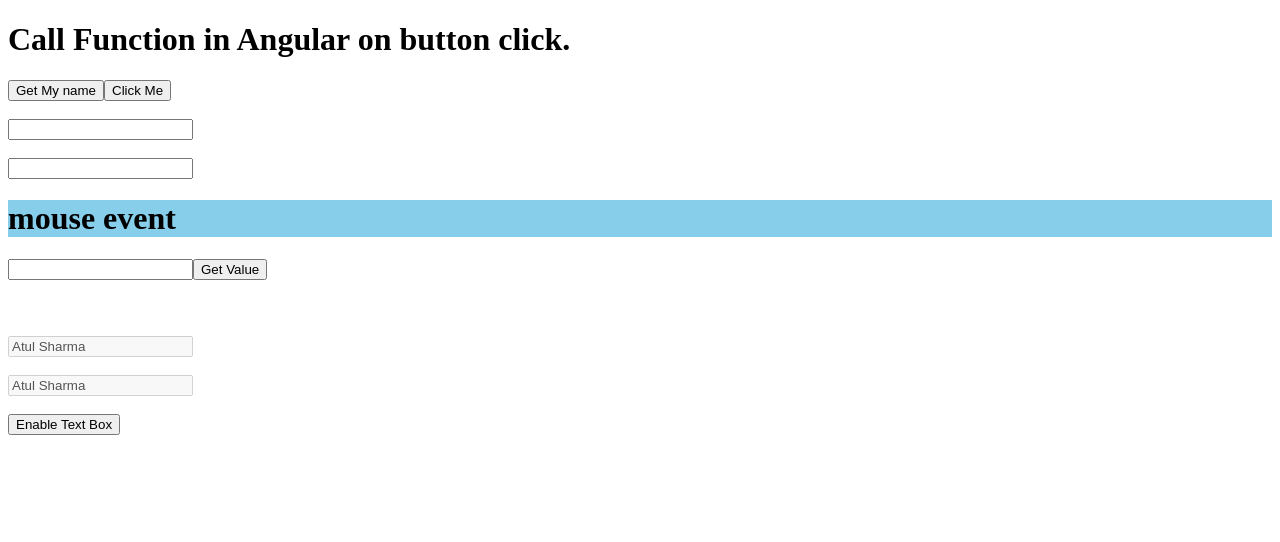
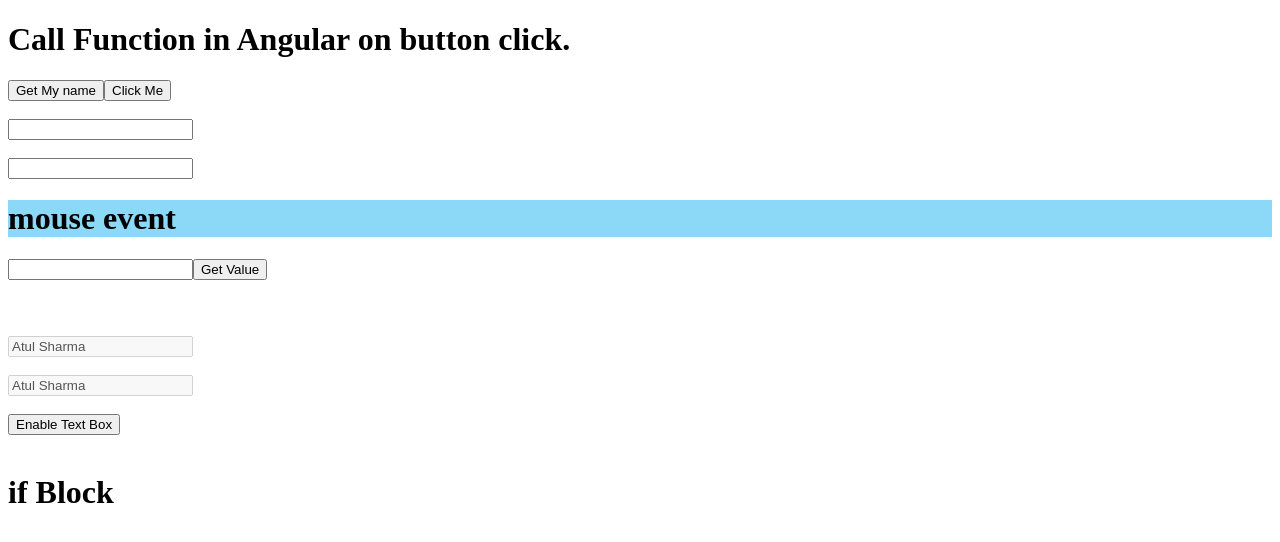
Before and after one commit to Atul1305/Angular-Demo, an Angular app: page / in a window 1280 px wide. Shown: the top 542 px of the page. Built offline with nearby package versions, Linux system fonts and the light colour scheme.

Commit message:
Angular 10 tutorial #12 *ngIf | if else | conditional statement (link in reference of README).

```diff
--- a/src/app/app.component.html
+++ b/src/app/app.component.html
@@ -8,7 +8,7 @@
 
 <h1
   (mouseover)="myEvent('mouseover')"
-  style="background-color: skyblue;">
+  style="background-color: rgb(139, 216, 247);">
   mouse event
 </h1>
 
@@ -24,3 +24,11 @@
 <input type="text" #box4 disabled={{diabledBox}} value={{myName}}/>
 <br><br>
 <button (click)="enableBox()">Enable Text Box</button>
+<br><br>
+
+<h1 *ngIf="show else elseBlock">
+  if Block
+</h1>
+<ng-template #elseBlock>
+  <h1>else block</h1>
+</ng-template>
--- a/src/app/app.component.ts
+++ b/src/app/app.component.ts
@@ -10,6 +10,7 @@ export class AppComponent {
   myName = 'Atul Sharma';
   currentVal  = '';
   diabledBox = true;
+  show = true;
 
   getName(name: any){
     alert(name)
@@ -27,4 +28,6 @@ export class AppComponent {
   enableBox(){
     this.diabledBox = false;
   }
+
+
 }
```
